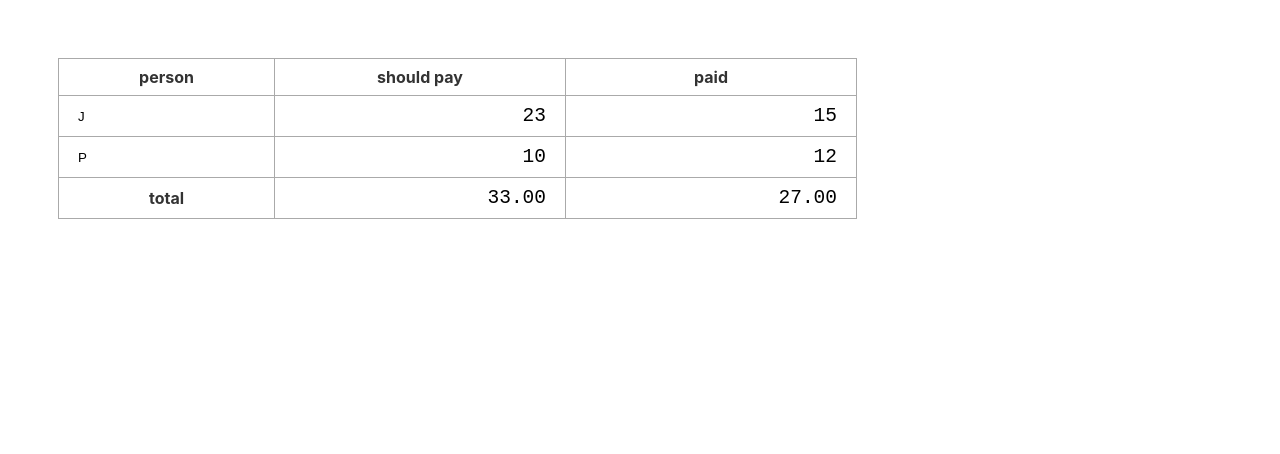
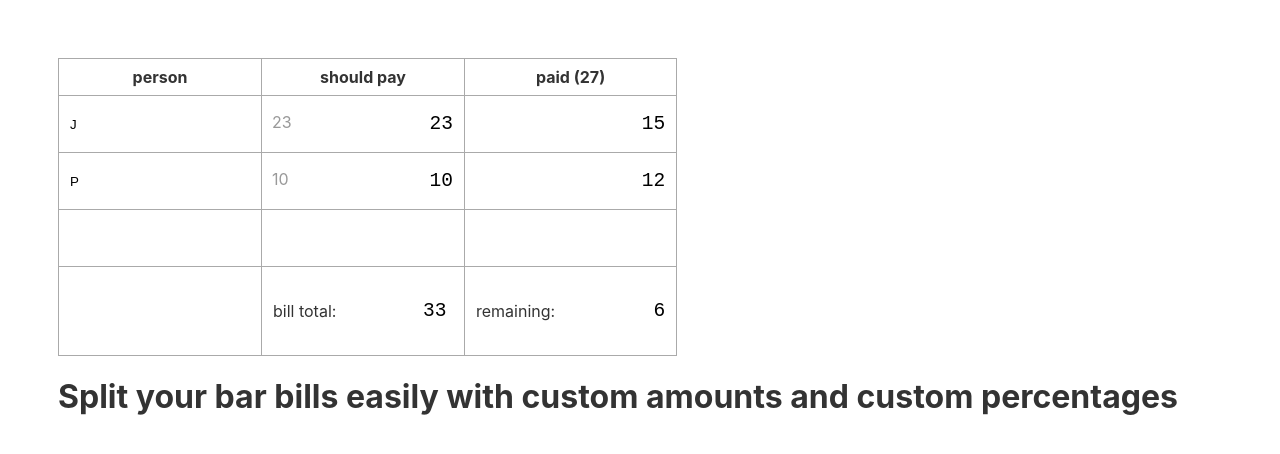
Before and after one commit to fiatjaf/split, a Svelte app: page / in a window 1280 px wide. Shown: the top 454 px of the page. Built offline with nearby package versions, Linux system fonts and the light colour scheme.

Commit message:
fancy calculations and preview.

```diff
--- a/package.json
+++ b/package.json
@@ -3,6 +3,8 @@
   "version": "1.0.0",
   "devDependencies": {
     "npm-run-all": "^4.1.5",
+    "prettier": "^1.18.2",
+    "prettier-plugin-svelte": "^0.7.0",
     "rollup": "^1.12.0",
     "rollup-plugin-commonjs": "^10.0.0",
     "rollup-plugin-livereload": "^1.0.0",
@@ -12,6 +14,7 @@
     "svelte": "^3.0.0"
   },
   "dependencies": {
+    "cuid": "^2.1.6",
     "sirv-cli": "^0.4.4"
   },
   "scripts": {
--- a/public/global.css
+++ b/public/global.css
@@ -1,3 +1,7 @@
+* {
+  box-sizing: border-box;
+}
+
 html, body {
   width: 100%;
   height: 100%;
--- a/src/App.svelte
+++ b/src/App.svelte
@@ -10,4 +10,6 @@
 
 <div id="editor">
   <Editor />
+
+  <h1>Split your bar bills easily with custom amounts and custom percentages</h1>
 </div>
--- a/src/Editor.svelte
+++ b/src/Editor.svelte
@@ -1,24 +1,156 @@
 <script>
-  let parties = [
-    {name: 'J', due: '23', paid: '15'},
-    {name: 'P', due: '10', paid: '12'}
-  ]
+  import { afterUpdate } from 'svelte'
+
+  let absoluteDue = null;
+  var parties = [
+    { id: Math.random(), name: "J", due: "23", paid: "15" },
+    { id: Math.random(), name: "P", due: "10", paid: "12" }
+  ];
+  let due = calcDue(absoluteDue, parties);
+  let paid = calcPaid(parties);
+  let remaining = calcRemaining(absoluteDue, paid, parties)
+
+  $: due = calcDue(absoluteDue, parties);
+  $: paid = calcPaid(parties);
+  $: remaining = calcRemaining(absoluteDue, paid, parties)
+
+  afterUpdate(() => {
+    // remove all blank parties
+    // add a new blank party at the end
+    parties = parties
+      .filter(
+        p =>
+          p.name.trim().length > 0 ||
+          p.due.trim().length > 0 ||
+          p.paid.trim().length > 0
+      )
+      .concat({ id: Math.random(), name: "", due: "", paid: "" });
+  })
+
+  function setParty(party, prop) {
+    return e => {
+      party[prop] = e.target.value;
+      parties = parties;
+    };
+  }
+
+  function setAbsoluteDue(e) {
+    let parsed = parseFloat(e.target.value)
+    absoluteDue = isNaN(parsed) ? null : parsed;
+  }
+
+  function calcPaid(parties) {
+    return parties.reduce((acc, p) => acc + parseFloatOrNaN(p.paid), 0)
+  }
+
+  function calcDue(absoluteDue, parties) {
+    return absoluteDue || parties.reduce((acc, p) => acc + parseFloatOrNaN(p.due), 0)
+  }
+
+  function calcRemaining (absoluteDue, paid, parties) {
+    return calcDue(absoluteDue, parties) - paid
+  }
+
+  function infoPartyDue (party, parties) {
+    // absolute value, then it's it
+    if (isNormalNumber(party.due)) return parseFloat(party.due)
+
+    // percent value: calculate with absoluteDue
+    let percent = getPercent(party.due)
+    if (absoluteDue && percent) {
+      return toFixedIfNeeded(percent * absoluteDue);
+    }
+
+    // blank: estimate what is left divided equally
+    if (absoluteDue && party.due.trim() === '') {
+      let whatIsDecided = parties.reduce((acc, p) => {
+        if (isNormalNumber(p.due)) {
+          return acc + parseFloat(p.due)
+        }
+
+        let percent = getPercent(p.due)
+        if (percent) {
+          return acc + (percent * absoluteDue)
+        }
+
+        return acc + 0
+      }, 0)
+      let whatIsLeftToDecide = absoluteDue - whatIsDecided
+      let nblankParties = parties.filter(p => p.due.trim() === '').length
+
+      return toFixedIfNeeded(whatIsLeftToDecide / nblankParties)
+    }
+
+    // otherwise nothing is shown
+    return ''
+  }
+
+  function isNormalNumber (text) { return text.trim().match(/^\d+(.\d+)?$/) }
+
+  function getPercent (text) {
+    let perc = text.match(/^(\d+(.\d)?)%$/)
+    if (perc) {
+      return parseFloat(perc[1]) * 0.01
+    }
+    return null
+  }
+
+  function parseFloatOrNaN (text) {
+    let num = parseFloat(text)
+    return isNaN(num) ? 0 : num
+  }
+
+  function toFixedIfNeeded (float) {
+    if (parseInt(float * 100).toString().slice(-2) === '00') return float.toFixed(0)
+    return float.toFixed(2)
+  }
 </script>
 
 <style>
-  table { border-collapse: collapse; }
-  table, th, td { border: 1px solid #AAA; }
-  thead th { padding: 8px 18px; }
-  th { text-align: center; }
-  td.due input,
-  td.paid input {
+  table {
+    border-collapse: collapse;
+  }
+  table,
+  th,
+  td {
+    border: 1px solid #aaa;
+  }
+  thead th {
+    padding: 8px 18px;
+  }
+  th {
+    text-align: center;
+  }
+  td.editable input {
     text-align: right;
     font-family: monospace;
     font-size: 1.5em;
   }
   input {
-    padding: 8px 18px;
     border: 0;
+  }
+  tbody input {
+    padding: 16px 10px;
+    width: 200px;
+    float: right;
+  }
+  tbody td.editable { position: relative; }
+  tbody td.editable .preview {
+    position: absolute;
+    left: 10px;
+    top: 16px;
+    color: #999;
+  }
+  tfoot td.editable label {
+    padding: 16px 0 16px 10px;
+    display: inline-flex;
+    justify-content: space-between;
+    align-items: center;
+  }
+  tfoot input {
+    padding: 16px 10px 16px 0;
+    display: inline;
+    width: 120px;
   }
 </style>
 
@@ -27,23 +159,40 @@
     <tr>
       <th>person</th>
       <th>should pay</th>
-      <th>paid</th>
+      <th>paid ({toFixedIfNeeded(paid)})</th>
     </tr>
   </thead>
   <tbody>
-    {#each parties as p (p.name)}
+    {#each parties as p (p.id)}
       <tr>
-        <td><input bind:value={p.name}></td>
-        <td class="due"><input bind:value={p.due}></td>
-        <td class="paid"><input bind:value={p.paid}></td>
+        <td>
+          <input bind:value={p.name} />
+        </td>
+        <td class="editable">
+          <span class="preview">{infoPartyDue(p, parties)}</span>
+          <input value={p.due} on:input={setParty(p, 'due')} />
+        </td>
+        <td class="editable">
+          <input value={p.paid} on:input={setParty(p, 'paid')} />
+        </td>
       </tr>
     {/each}
   </tbody>
   <tfoot>
     <tr>
-      <th>total</th>
-      <td class="due"><input value={parties.reduce((acc, p) => parseFloat(p.due) + acc, 0).toFixed(2)}></td>
-      <td class="paid"><input value={parties.reduce((acc, p) => parseFloat(p.paid) + acc, 0).toFixed(2)}></td>
+      <th />
+      <td class="editable">
+        <label>
+          bill total:
+          <input on:input={setAbsoluteDue} value={toFixedIfNeeded(due)} />
+        </label>
+      </td>
+      <td class="editable">
+        <label>
+          {#if remaining > 0}remaining{:else}outstanding{/if}:
+          <input value={toFixedIfNeeded(Math.abs(remaining))} />
+        </label>
+      </td>
     </tr>
   </tfoot>
 </table>
```
Also changed, not shown: 1 other file (tests, documents, lock files or other folders).
